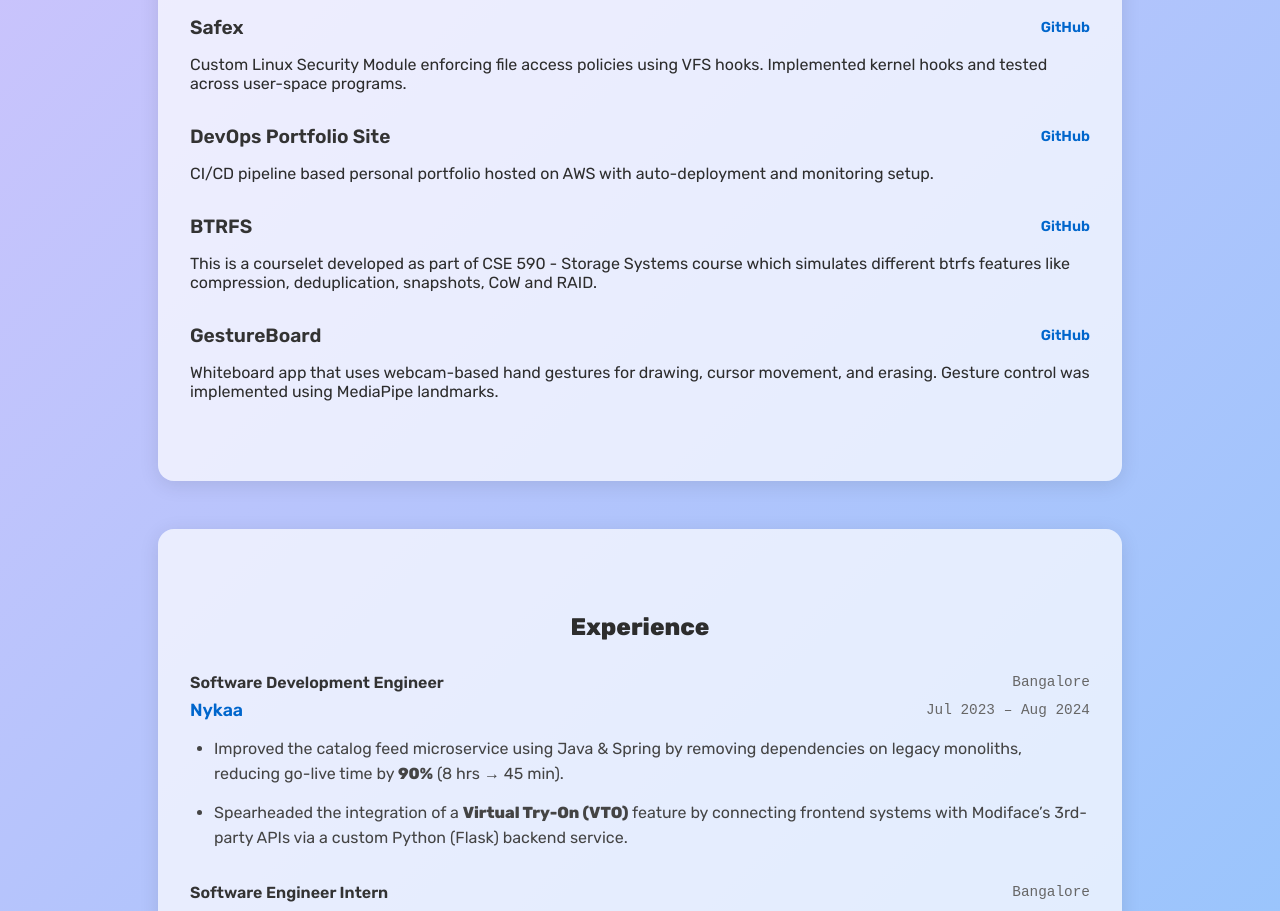
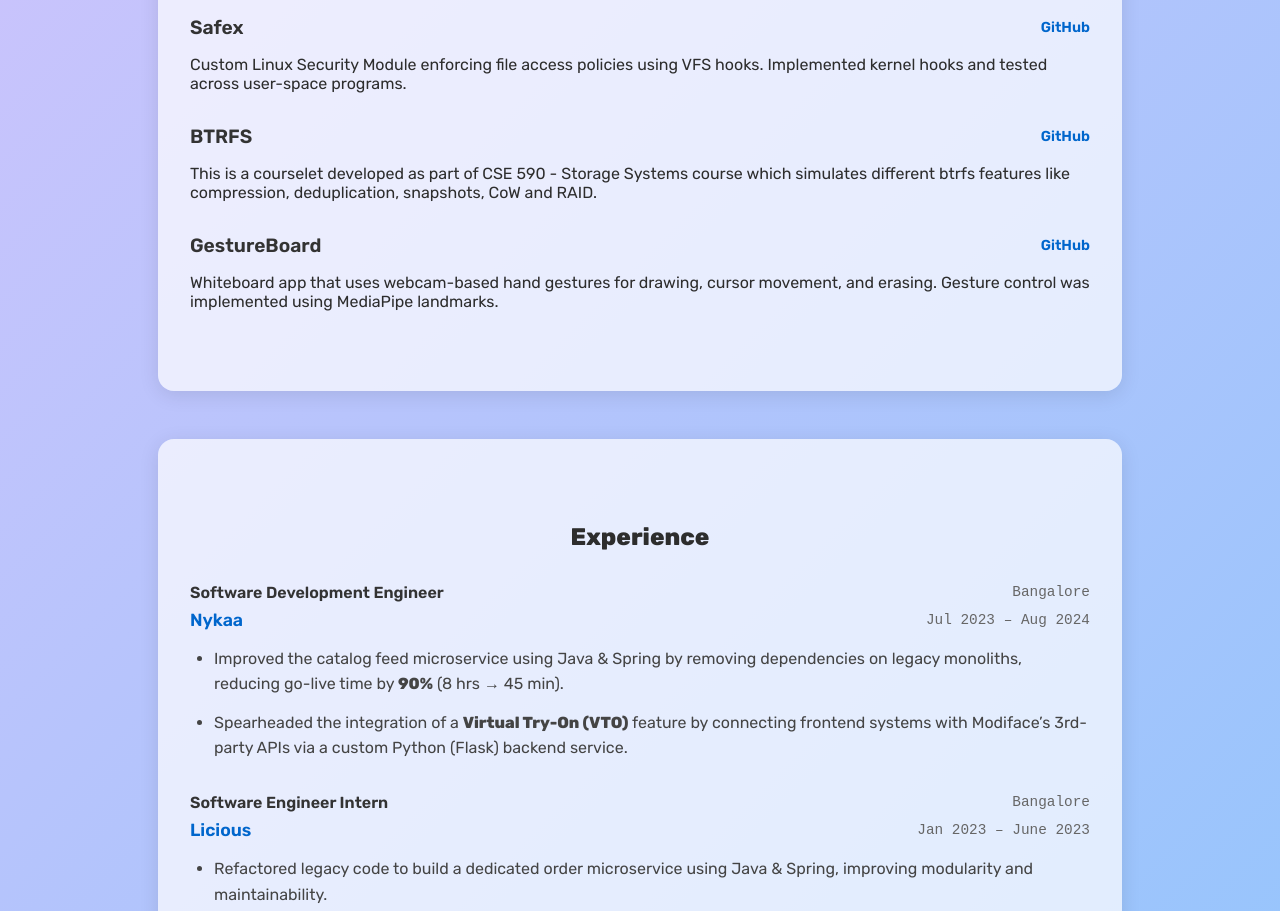
Before and after one commit to anandu-0116/portfolio, a React (Vite) app: page / in a window 1280 px wide. Shown: the part 1100-2011 px from the top of the page. Built offline with nearby package versions, Linux system fonts and the light colour scheme.

Commit message:
Removed portfolio for now

```diff
--- a/src/App.jsx
+++ b/src/App.jsx
@@ -53,7 +53,7 @@ function App() {
             tested across user-space programs.
           </p>
         </div>
-        <div className="project">
+        {/*<div className="project">
           <div className="project-header">
             <h3 className="project-title">DevOps Portfolio Site</h3>
             <a href="https://github.com/anandu-0116/portfolio" className="github-link" target="_blank" rel="noreferrer"> GitHub
@@ -62,7 +62,7 @@ function App() {
           <p>
             CI/CD pipeline based personal portfolio hosted on AWS with auto-deployment and monitoring setup.
           </p>
-        </div>
+        </div>*/}
         <div className="project">
           <div className="project-header">
             <h3 className="project-title">BTRFS</h3>
```
